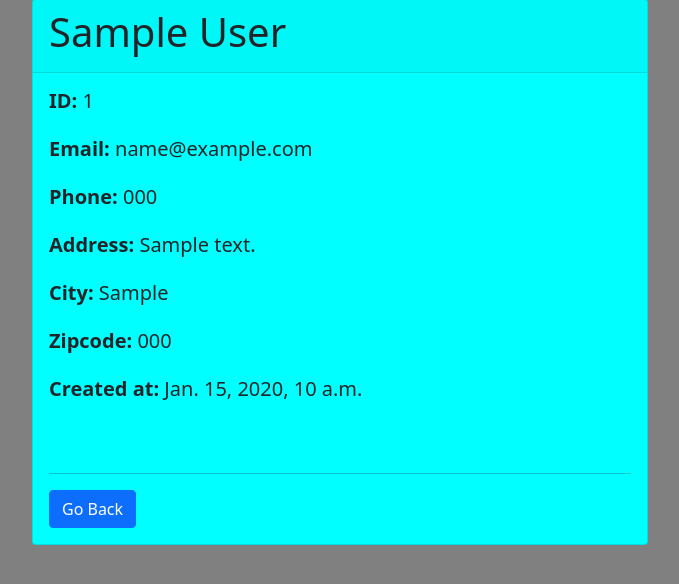
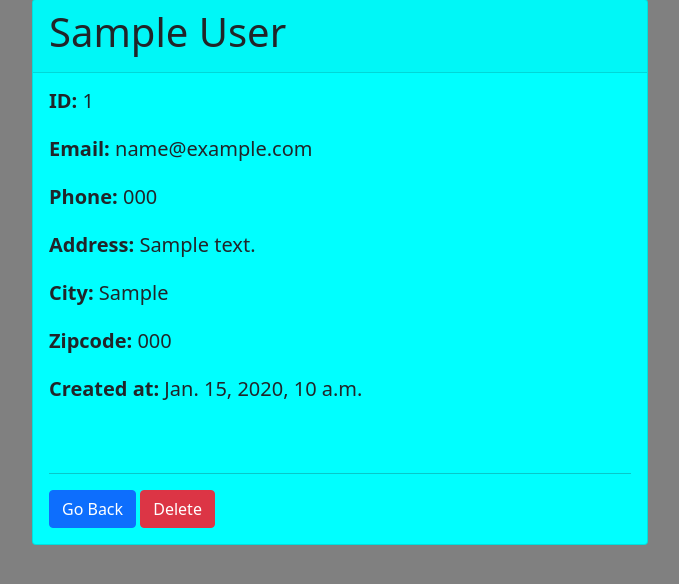
Before and after one commit to DeaaTH65/DCRM, a Django app: page /record/1 in a window 1280 px wide. Shown: the part 81-665 px from the top of the page, without its empty margins (300-979 px from the left). Run offline with Django 4.2, Linux system fonts and the light colour scheme; a user stored in the database is signed in; tables that the repository leaves empty hold one stand-in row (values such as "Sample post").

Commit message:
Delete function added

```diff
--- a/dcrm/website/templates/record.html
+++ b/dcrm/website/templates/record.html
@@ -22,7 +22,8 @@
                 <br/>
                 <hr/>
 
-                 <a href="{% url 'home' %}" class="btn btn-primary">Go Back</a>
+                <a href="{% url 'home' %}" class="btn btn-primary">Go Back</a>
+                <a href="{% url 'delete' customer_record.id %}" class="btn btn-danger">Delete</a>
             </div>
           </div>
 
--- a/dcrm/website/urls.py
+++ b/dcrm/website/urls.py
@@ -6,4 +6,5 @@ urlpatterns = [
     path('logout/', views.logout_user, name='logout'),
     path('register/', views.register_user, name='register'),
     path('record/<int:pk>', views.customer_record, name='record'),
+    path('delete/<int:pk>', views.delete_record, name='delete'),
 ]
--- a/dcrm/website/views.py
+++ b/dcrm/website/views.py
@@ -59,3 +59,14 @@ def customer_record(request, pk):
     else:
         messages.success(request, "You must be logged in to view this page")
         return redirect('home')
+
+
+def delete_record(request, pk):
+    if request.user.is_authenticated:
+        delete_it = Record.objects.get(id=pk)
+        delete_it.delete()
+        messages.success(request, "Record deleted")
+        return redirect('home')
+    else:
+        messages.success(request, "You must be logged in to delete the record")
+        return redirect('home')
```
